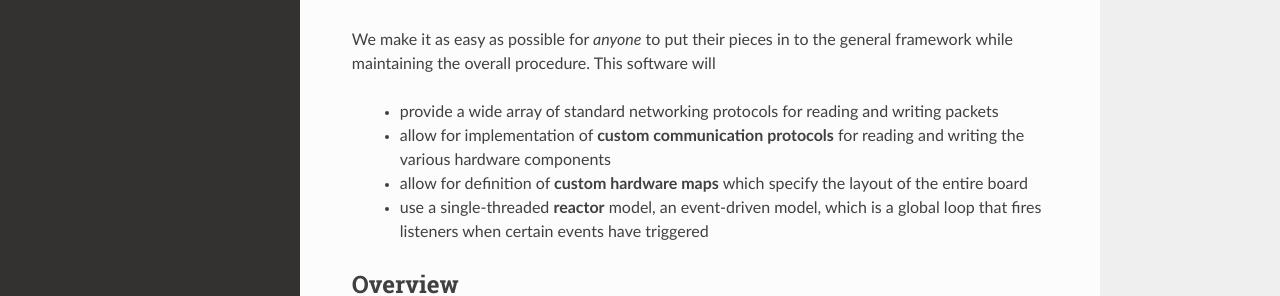
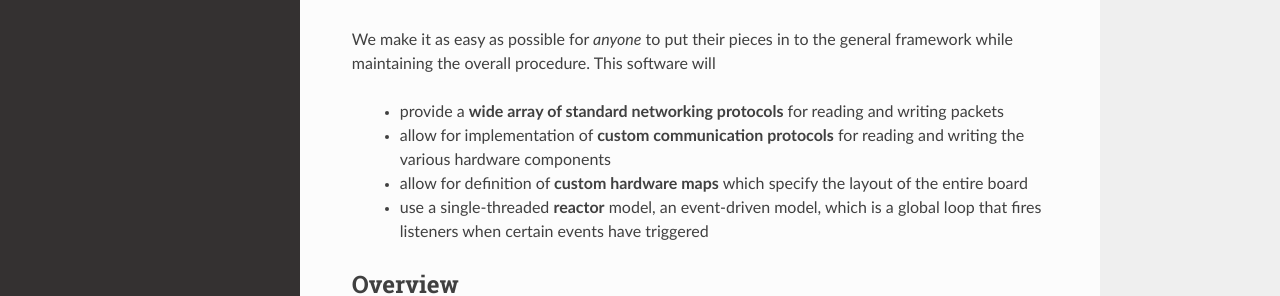
Before and after one commit to kratsg/ironman, a Sphinx documentation site: the page built from docs/background.rst, in a window 1280 px wide and 900 px high. Shown: the part 356-652 px from the top of the window. Built offline with Sphinx 7.4.7 and the Read the Docs theme 2.0.0, drawn with Linux system fonts in a browser that asks for light colours.

Commit message:
bold that shit

```diff
--- a/docs/background.rst
+++ b/docs/background.rst
@@ -10,7 +10,7 @@ Goals
 
 We make it as easy as possible for *anyone* to put their pieces in to the general framework while maintaining the overall procedure. This software will
 
-    - provide a wide array of standard networking protocols for reading and writing packets
+    - provide a **wide array of standard networking protocols** for reading and writing packets
     - allow for implementation of **custom communication protocols** for reading and writing the various hardware components
     - allow for definition of **custom hardware maps** which specify the layout of the entire board
     - use a single-threaded **reactor** model, an event-driven model, which is a global loop that fires listeners when certain events have triggered
```
